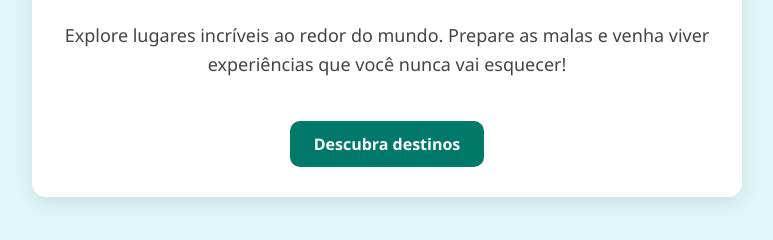
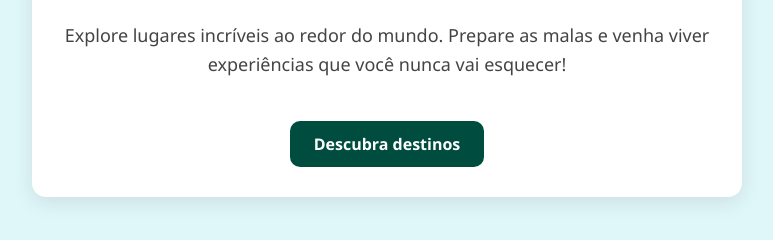
Before and after one commit to Yghor09/Viagem, a plain HTML site: page index.html in a window 1280 px wide. In both pictures the pointer is over the link "Descubra destinos". Shown: the part 518-758 px from the top of the page, without its empty margins (253-1026 px from the left). Drawn offline with Linux system fonts and the light colour scheme.

Commit message:
Finalizando o CSS e o repositório

```diff
--- a/style.css
+++ b/style.css
@@ -42,3 +42,8 @@ p {
     font-weight: bold;
     transition: background-color 0.3s ease;
 }
+
+.btn:hover{
+    background-color:#004d40;
+
+}
```
